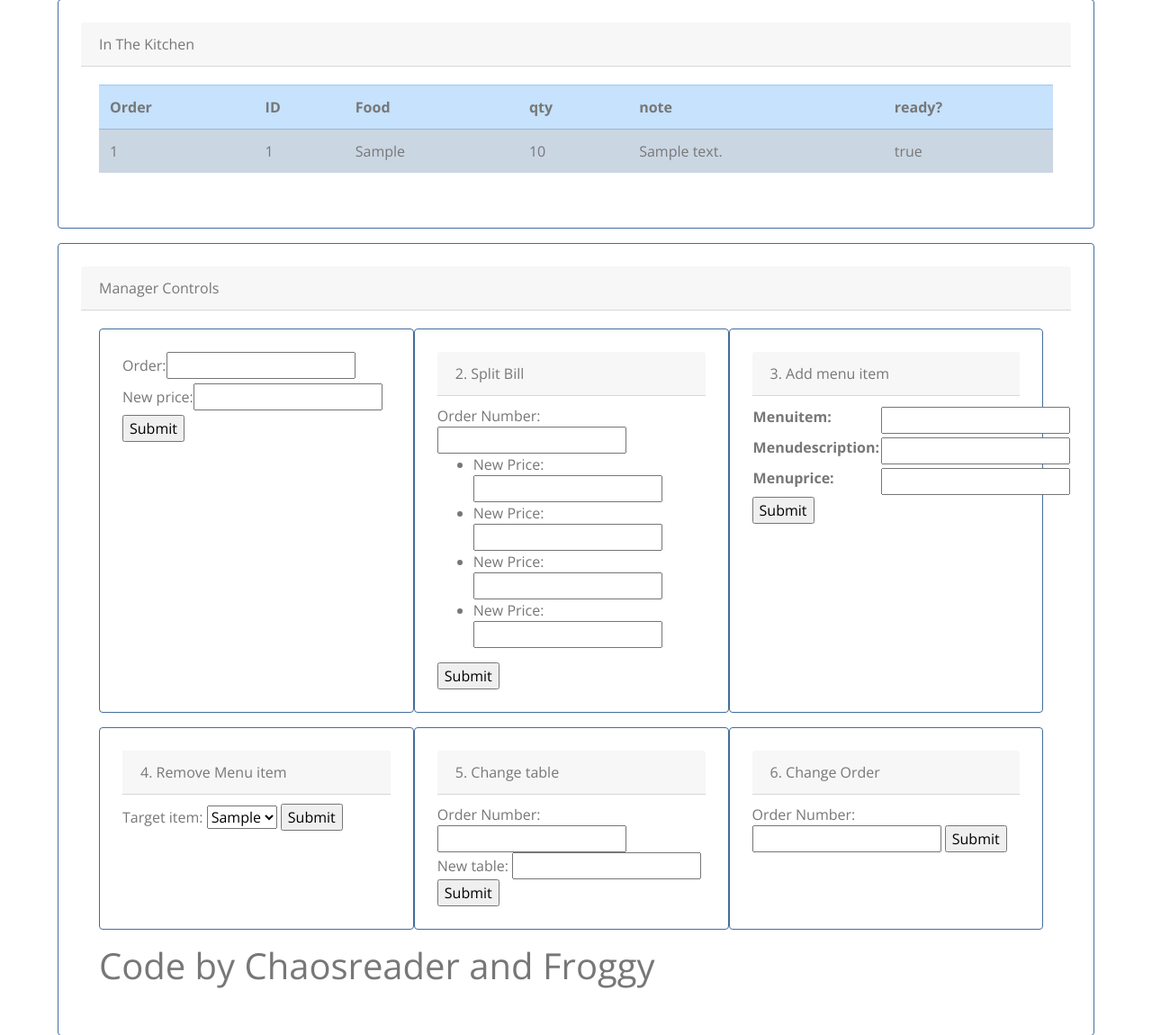
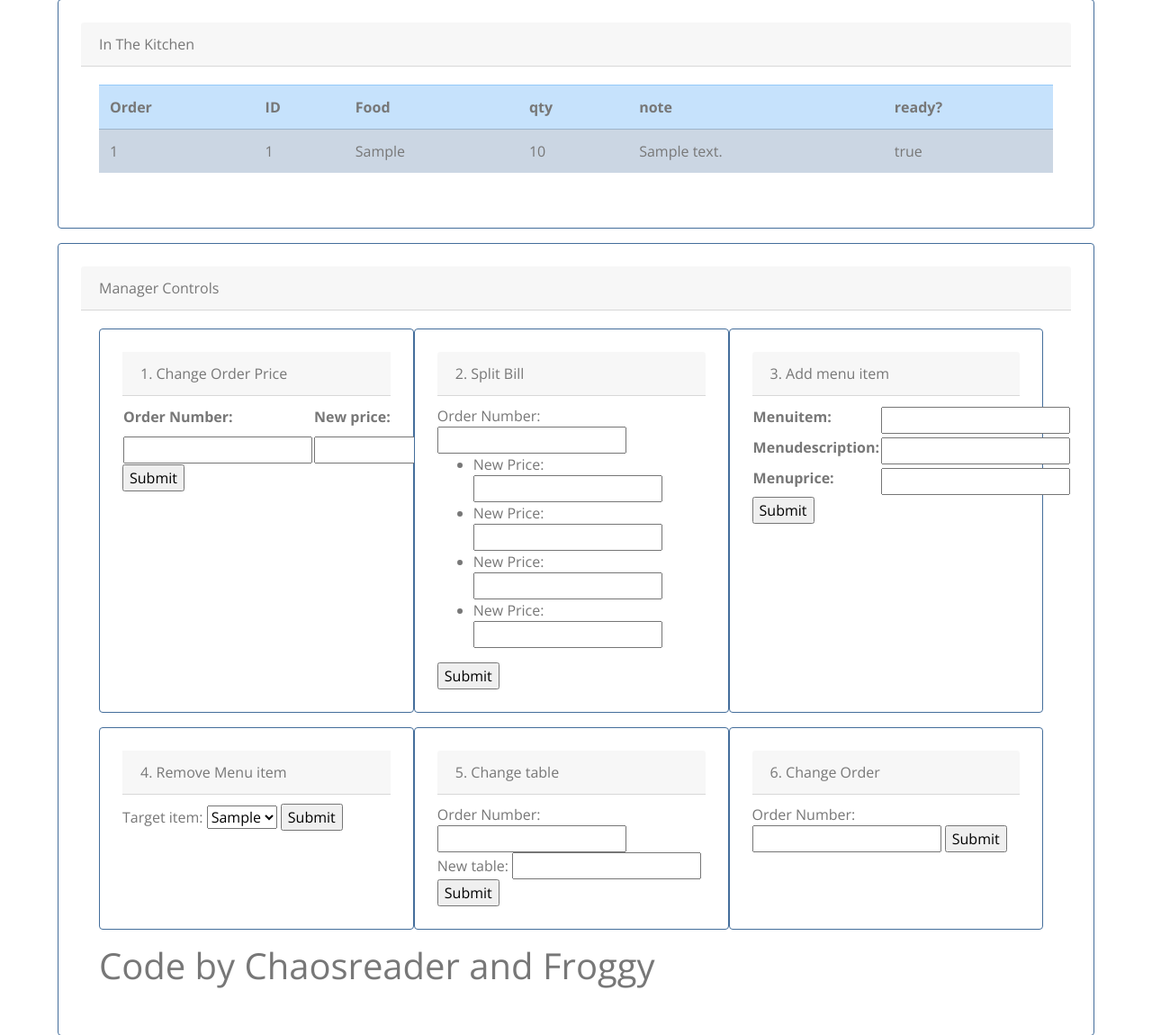
Before and after one commit to Abeham1/cs3450_groupProject, a Django app: page /manager/ in a window 1280 px wide. Shown: the part 622-1772 px from the top of the page at 90% size. Run offline with Django 3.2, Linux system fonts and the light colour scheme; tables that the repository leaves empty hold one stand-in row (values such as "Sample post").

Commit message:
Fixed Table Display

```diff
--- a/Django/cs3450_group_project/workspace/virtual_waitress/templates/virtual_waitress/manager.html
+++ b/Django/cs3450_group_project/workspace/virtual_waitress/templates/virtual_waitress/manager.html
@@ -156,8 +156,17 @@
 			<div class="card border-primary mb-3" style="width: 33%;">
 				<form action="" method="post">
 					{% csrf_token %}
-					<tr><th><label for="id_badOrder">Order: </label></th><td><input type="number" name="badOrder" id="id_badOrder" required /></td></tr>
-<tr><th><label for="id_newPrice">New price: </label></th><td><input type="number" name="newPrice" id="id_newPrice" required step="any" /></td></tr>
+					<div class="card-header" style="margin-bottom: 10px;">1. Change Order Price</div>
+					<table>
+						<tr>
+							<th><label for="id_badOrder">Order Number: </label></th>
+							<th><label for="id_newPrice">New price: </label></th>
+						</tr>
+						<tr>
+							<td><input type="number" name="badOrder" id="id_badOrder" required /></td>
+							<td><input type="number" name="newPrice" id="id_newPrice" required step="any" /></td>
+						</tr>
+						</table>
 				<input type="submit" name="adjustPriceSubmit" value="Submit">
 				</form>
 			</div>
```
